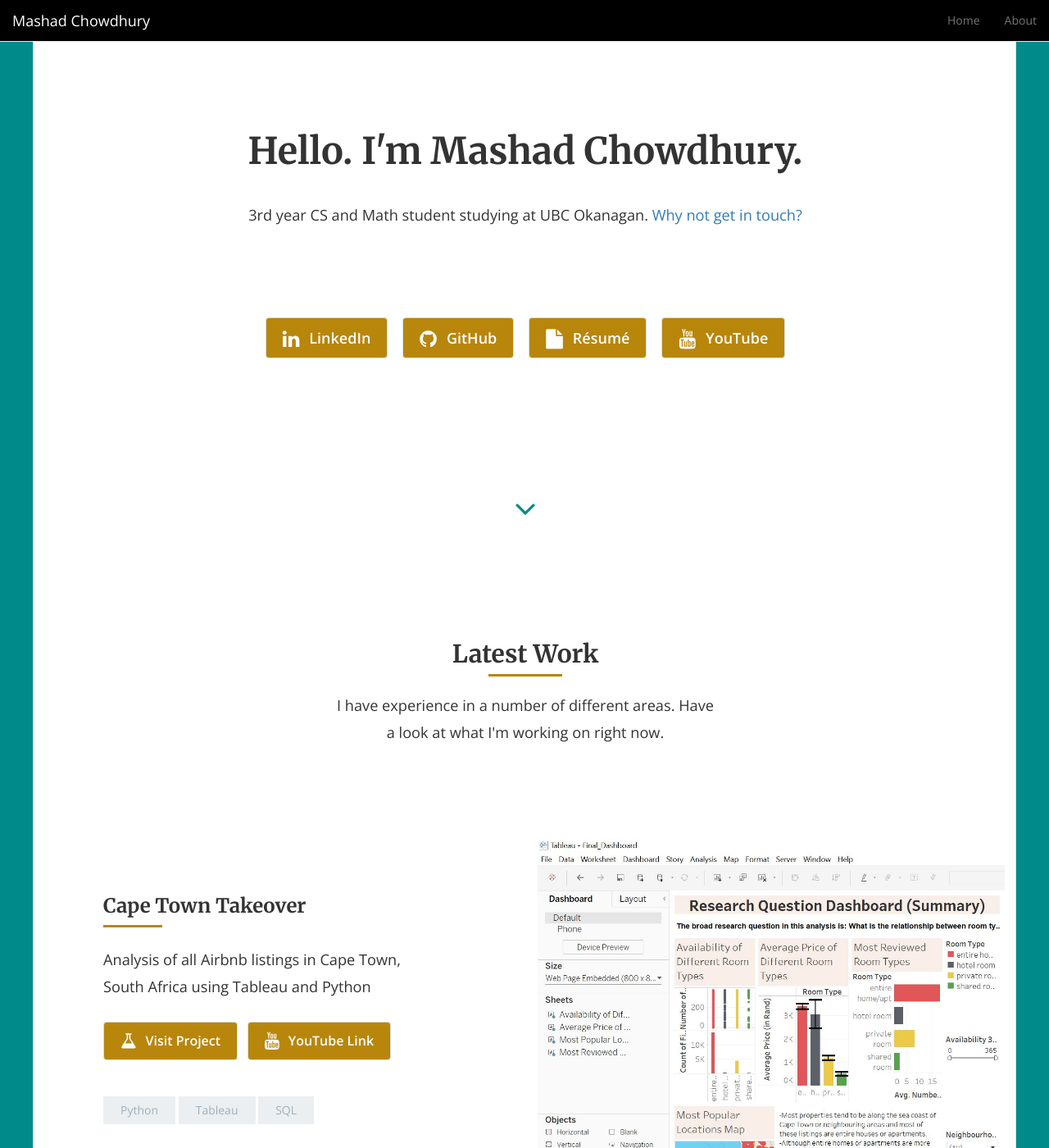
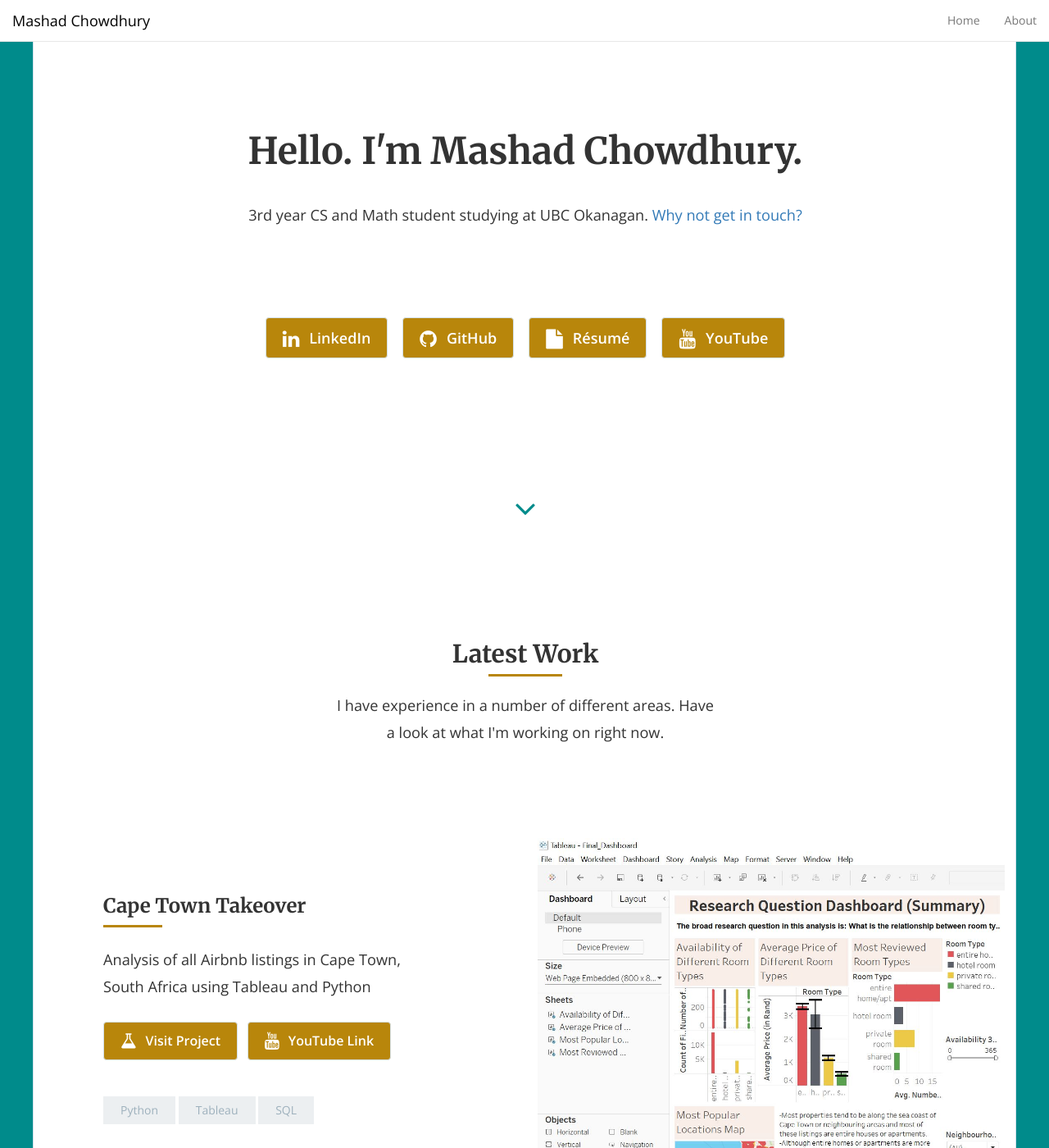
Before and after one commit to mashadchowdhury/mashadchowdhury.github.io, a Jekyll site: the page built from index.html, in a window 1280 px wide and 1400 px high. Shown: the whole window at 82% size. Built offline with Jekyll 4.4.1, drawn with Linux system fonts in a browser that asks for light colours; nearby versions of some CDN libraries; the list of posts is cut into pages by our own code.

Commit message:
Update _navbar.scss

```diff
--- a/_sass/bootstrap/_navbar.scss
+++ b/_sass/bootstrap/_navbar.scss
@@ -395,20 +395,20 @@
 
 // Default navbar
 .navbar-default {
-  background-color: black;
+  background-color: white;
   border-color: $navbar-default-border;
 
   .navbar-brand {
-    color: white;
+    color: black;
     &:hover,
     &:focus {
-      color: white;
-      background-color: black;
+      color: black;
+      background-color: white;
     }
   }
 
   .navbar-text {
-    color: white;
+    color: black;
   }
 
   .navbar-nav {
@@ -463,7 +463,7 @@
       &:hover,
       &:focus {
         background-color: $navbar-default-link-active-bg;
-        color: white;
+        color: black;
       }
     }
 
```
